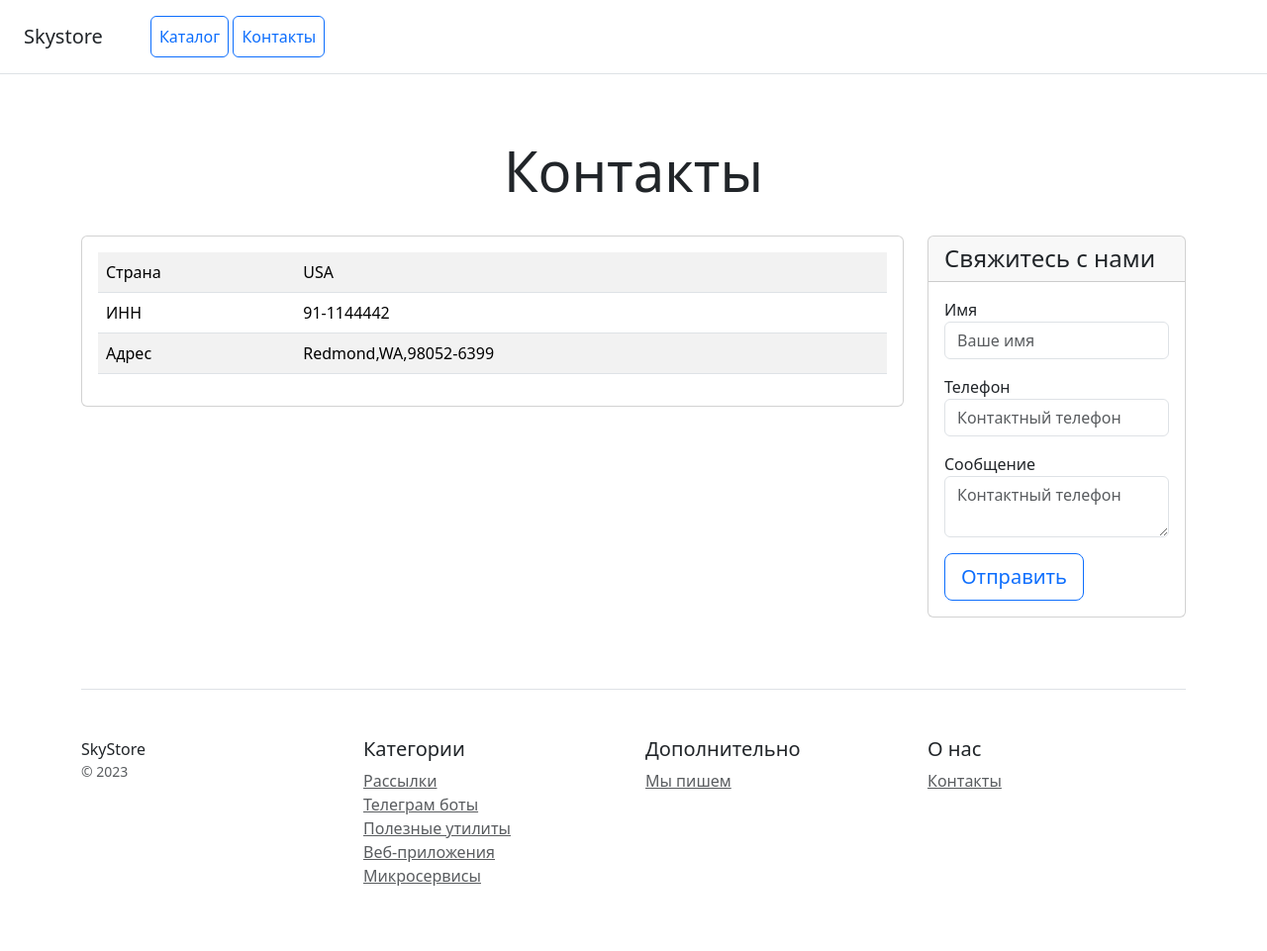
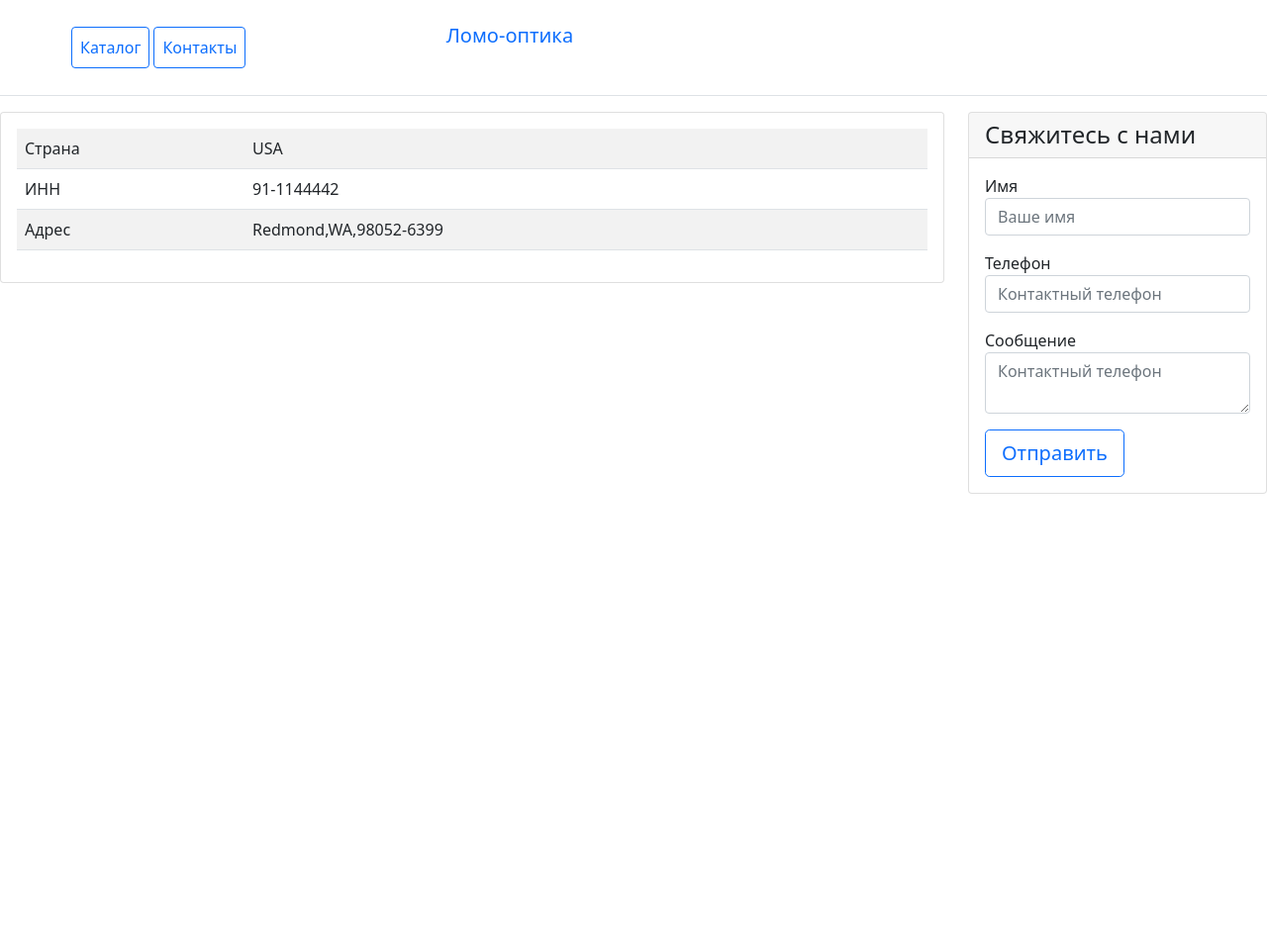
Before and after one commit to Iceeyess/Marketplace, a Django app: page /contacts/ in a window 1280 px wide. Shown: the whole page at 99% size. After the commit the page ends 499 px from the top, so only its background shows below. Run offline with Django 5.2, Linux system fonts and the light colour scheme.

Commit message:
fully removed old layout pages for catalog and contacts.

```diff
--- a/contacts/templates/contacts/contacts.html
+++ b/contacts/templates/contacts/contacts.html
@@ -1,25 +1,37 @@
 <!doctype html>
-<html lang="en">
+<html lang="ru">
 <head>
+    <!-- Обязательные метатеги -->
     <meta charset="utf-8">
     <meta name="viewport" content="width=device-width, initial-scale=1">
-    <title>Skystore</title>
-    <link href="https://cdn.jsdelivr.net/npm/bootstrap@5.3.2/dist/css/bootstrap.min.css" rel="stylesheet" integrity="sha384-T3c6CoIi6uLrA9TneNEoa7RxnatzjcDSCmG1MXxSR1GAsXEV/Dwwykc2MPK8M2HN" crossorigin="anonymous">
+
+    <!-- Bootstrap CSS -->
+    <link href="https://cdn.jsdelivr.net/npm/bootstrap@5.1.3/dist/css/bootstrap.min.css" rel="stylesheet"
+          integrity="sha384-1BmE4kWBq78iYhFldvKuhfTAU6auU8tT94WrHftjDbrCEXSU1oBoqyl2QvZ6jIW3" crossorigin="anonymous">
+
+    <title>Каталог</title>
 </head>
 <body>
 <div class="d-flex flex-column flex-md-row align-items-center p-3 px-md-4 mb-3 bg-white border-bottom box-shadow">
-    <h5 class="my-0 mr-md-auto font-weight-normal">Skystore</h5>
+
+    <div class="col">
         <nav class="ms-5">
             <a class="p-2 btn btn-outline-primary" href="/">Каталог</a>
             <a class="p-2 btn btn-outline-primary" href="/contacts/">Контакты</a>
         </nav>
     </div>
+    <div class="col-8">
+        <div class="nav">
+            <h5>
+                <ul class="nav-link active" aria-current="page">
+                    Ломо-оптика
+                </ul>
+            </h5>
 
-<div class="pricing-header px-3 py-3 pt-md-5 pb-md-4 mx-auto text-center">
-    <h1 class="display-4">Контакты</h1>
+        </div>
+    </div>
 </div>
 
-<div class="container">
 <div class="row text-start">
     <div class="col-lg-9 col-md-6 col-sm-12">
         <div class="card mb-4 box-shadow">
@@ -55,11 +67,13 @@
                     </div>
                     <div class="mb-3">
                         <label for="phone">Телефон</label>
-                            <input type="text" name="phone" class="form-control" id="phone" placeholder="Контактный телефон" required>
+                        <input type="text" name="phone" class="form-control" id="phone" placeholder="Контактный телефон"
+                               required>
                     </div>
                     <div class="mb-3">
                         <label for="message">Сообщение</label>
-                            <textarea type="text" name="message" class="form-control" id="message" placeholder="Контактный телефон" required></textarea>
+                        <textarea type="text" name="message" class="form-control" id="message"
+                                  placeholder="Контактный телефон" required></textarea>
                     </div>
                     <button type="submit" class="btn btn-lg btn-block btn-outline-primary">Отправить</button>
                 </form>
@@ -68,38 +82,5 @@
     </div>
 </div>
 
-    <footer class="pt-4 my-md-5 pt-md-5 border-top">
-        <div class="row">
-            <div class="col-12 col-md">
-                SkyStore
-                <small class="d-block mb-3 text-muted">&copy; 2023</small>
-            </div>
-            <div class="col-6 col-md">
-                <h5>Категории</h5>
-                <ul class="list-unstyled text-small">
-                    <li><a class="text-muted" href="#">Рассылки</a></li>
-                    <li><a class="text-muted" href="#">Телеграм боты</a></li>
-                    <li><a class="text-muted" href="#">Полезные утилиты</a></li>
-                    <li><a class="text-muted" href="#">Веб-приложения</a></li>
-                    <li><a class="text-muted" href="#">Микросервисы</a></li>
-                </ul>
-            </div>
-            <div class="col-6 col-md">
-                <h5>Дополнительно</h5>
-                <ul class="list-unstyled text-small">
-                    <li><a class="text-muted" href="#">Мы пишем</a></li>
-                </ul>
-            </div>
-            <div class="col-6 col-md">
-                <h5>О нас</h5>
-                <ul class="list-unstyled text-small">
-                    <li><a class="text-muted" href="/contacts/">Контакты</a></li>
-                </ul>
-            </div>
-        </div>
-    </footer>
-</div>
-
-<script src="https://cdn.jsdelivr.net/npm/bootstrap@5.3.2/dist/js/bootstrap.bundle.min.js" integrity="sha384-C6RzsynM9kWDrMNeT87bh95OGNyZPhcTNXj1NW7RuBCsyN/o0jlpcV8Qyq46cDfL" crossorigin="anonymous"></script>
 </body>
 </html>
```
Also changed, not shown: catalog/templates/catalog/index.html (deleted, +0 -79 lines). Lines whose indentation alone changed are shown as unchanged.
